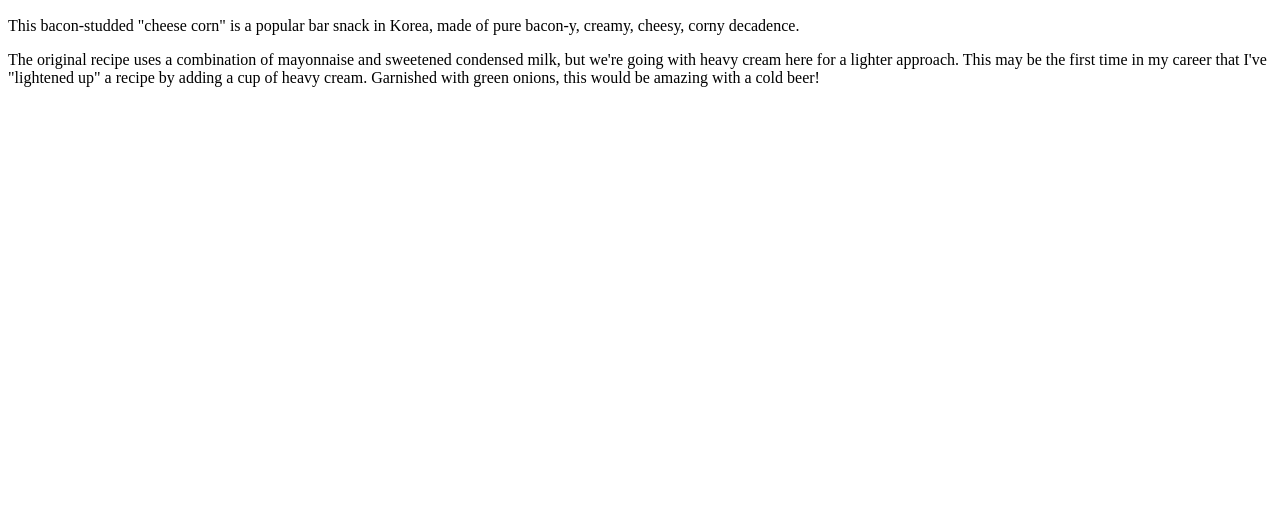
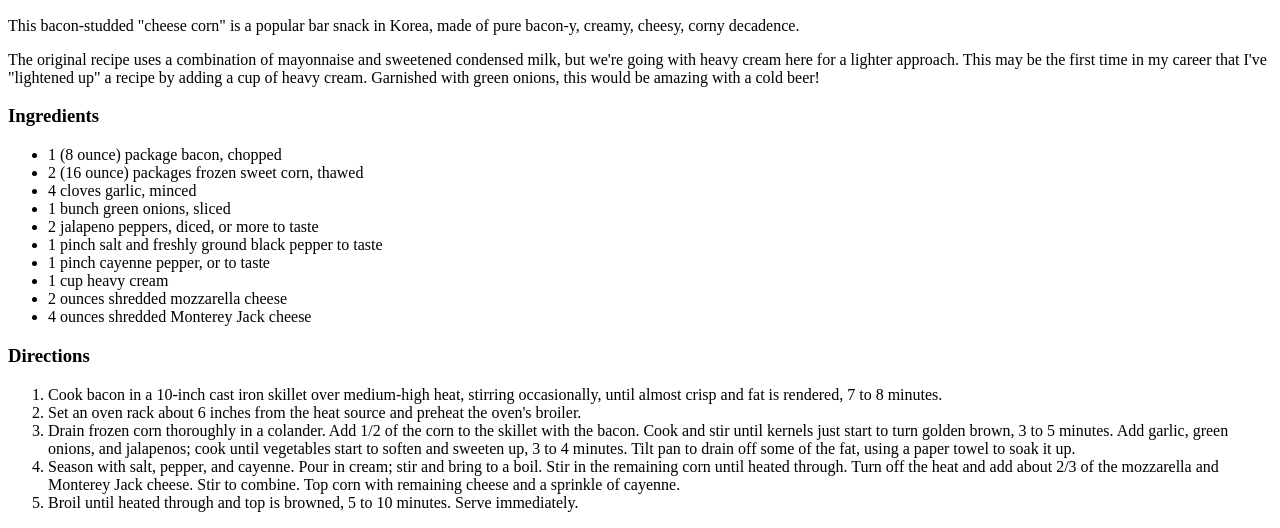
Before and after one commit to Crowload/odin-recipes, a plain HTML site: page recipes/Cheese-corn.html in a window 1280 px wide. Shown: the part 468-996 px from the top of the page. Before the commit the page ends 800 px from the top, so only its background shows below. Drawn offline with Linux system fonts and the light colour scheme.

Commit message:
Finish cheese corn and start grilled cheese page

```diff
--- a/recipes/Cheese-corn.html
+++ b/recipes/Cheese-corn.html
@@ -3,7 +3,7 @@
 <head>
     <meta charset="UTF-8">
     <meta name="viewport" content="width=device-width, initial-scale=1.0">
-    <title>Document</title>
+    <title>Cheese Corn Recipe</title>
 </head>
 <body>
     <h1>Cheese Corn</h1>
@@ -20,5 +20,27 @@
                  adding a cup of heavy cream. Garnished with green
                  onions, this would be amazing with a cold beer!</p>
             </p>
+            <h3> Ingredients</h3>
+            <ul>
+                <li>1 (8 ounce) package bacon, chopped</li>
+                <li>2 (16 ounce) packages frozen sweet corn, thawed</li>
+                <li>4 cloves garlic, minced</li>
+                <li>1 bunch green onions, sliced</li>
+                <li>2 jalapeno peppers, diced, or more to taste</li>
+                <li>1 pinch salt and freshly ground black pepper to taste</li>
+                <li>1 pinch cayenne pepper, or to taste</li>
+                <li>1 cup heavy cream</li>
+                <li>2 ounces shredded mozzarella cheese</li>
+                <li>4 ounces shredded Monterey Jack cheese
+                </li>
+            </ul>
+            <h3>Directions</h3>
+            <ol>
+                <li>Cook bacon in a 10-inch cast iron skillet over medium-high heat, stirring occasionally, until almost crisp and fat is rendered, 7 to 8 minutes.</li>
+                <li>Set an oven rack about 6 inches from the heat source and preheat the oven's broiler.</li>
+                <li>Drain frozen corn thoroughly in a colander. Add 1/2 of the corn to the skillet with the bacon. Cook and stir until kernels just start to turn golden brown, 3 to 5 minutes. Add garlic, green onions, and jalapenos; cook until vegetables start to soften and sweeten up, 3 to 4 minutes. Tilt pan to drain off some of the fat, using a paper towel to soak it up.</li>
+                <li>Season with salt, pepper, and cayenne. Pour in cream; stir and bring to a boil. Stir in the remaining corn until heated through. Turn off the heat and add about 2/3 of the mozzarella and Monterey Jack cheese. Stir to combine. Top corn with remaining cheese and a sprinkle of cayenne.</li>
+                <li>Broil until heated through and top is browned, 5 to 10 minutes. Serve immediately.</li>
+            </ol>
 </body>
 </html>
```
Also changed, not shown: recipes/Grilled-Cheese.html (added, +20 -0 lines).
